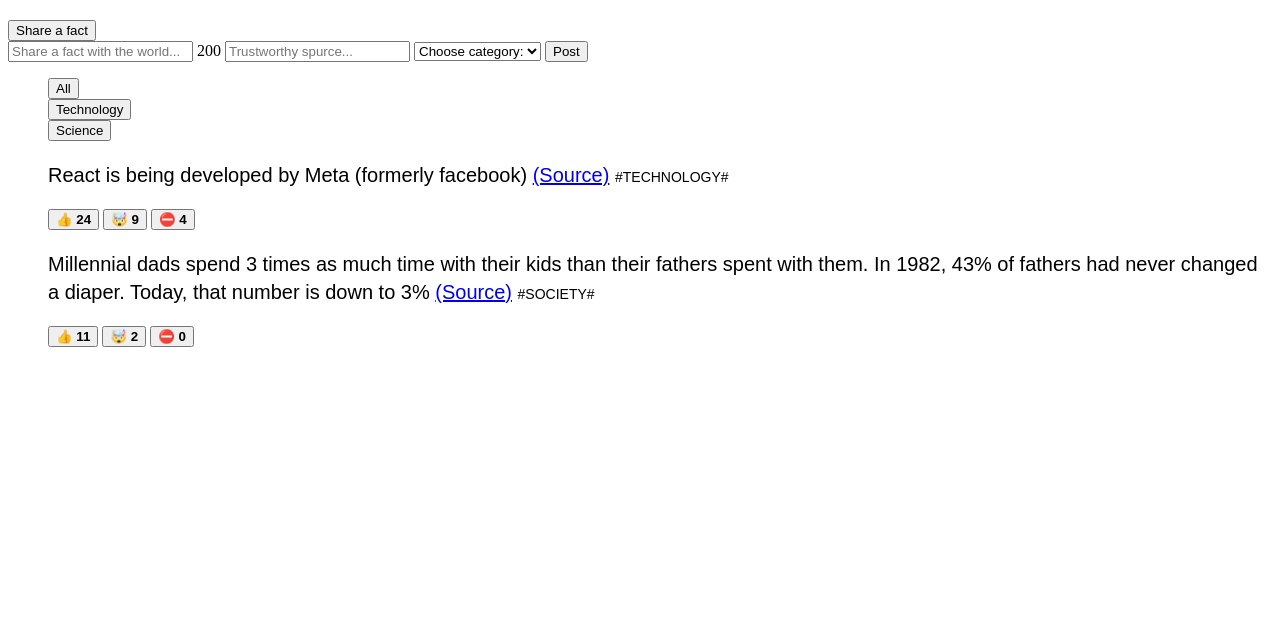
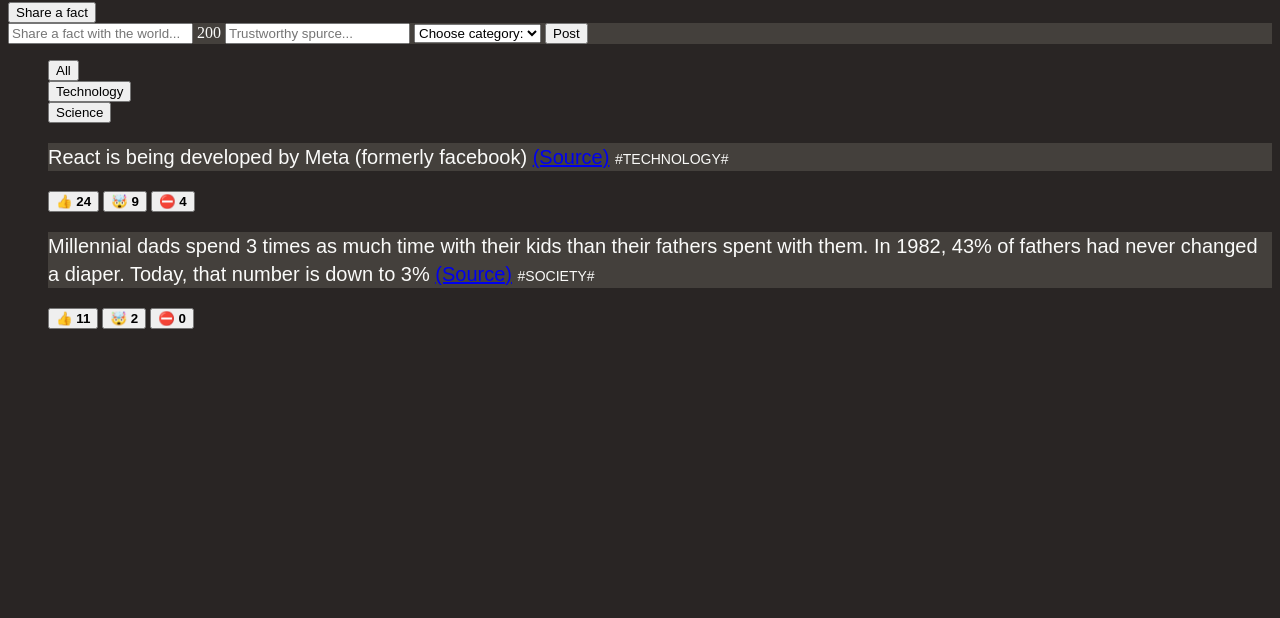
Before and after one commit to GulsahDuzgun/Today-I-Learned, a plain HTML site: page index.html in a window 1280 px wide. Shown: the part 182-800 px from the top of the page. Drawn offline with Linux system fonts and the light colour scheme; a web font is replaced by a local one.

Commit message:
working with colors

```diff
--- a/index.html
+++ b/index.html
@@ -12,7 +12,6 @@
       rel="stylesheet"
     />
 
-    rel="stylesheet" />
     <link rel="stylesheet" href="style.css" />
   </head>
   <body>
@@ -22,7 +21,7 @@
       <button>Share a fact</button>
     </header>
 
-    <form>
+    <form class="fact-form">
       <input type="text" placeholder="Share a fact with the world..." />
       <span>200</span>
       <input type="text" placeholder="Trustworthy spurce..." />
--- a/style.css
+++ b/style.css
@@ -1,3 +1,8 @@
+body {
+  background-color: #292524;
+  color: #fafaf9;
+}
+
 h1 {
   font-size: 42px;
   text-transform: uppercase;
@@ -8,6 +13,11 @@ h1 {
   font-size: 20px;
   line-height: 1.4;
   font-family: "Sono", sans-serif;
+  background-color: #44403c;
+}
+
+.fact-form {
+  background-color: #44403c;
 }
 
 .tag {
```
